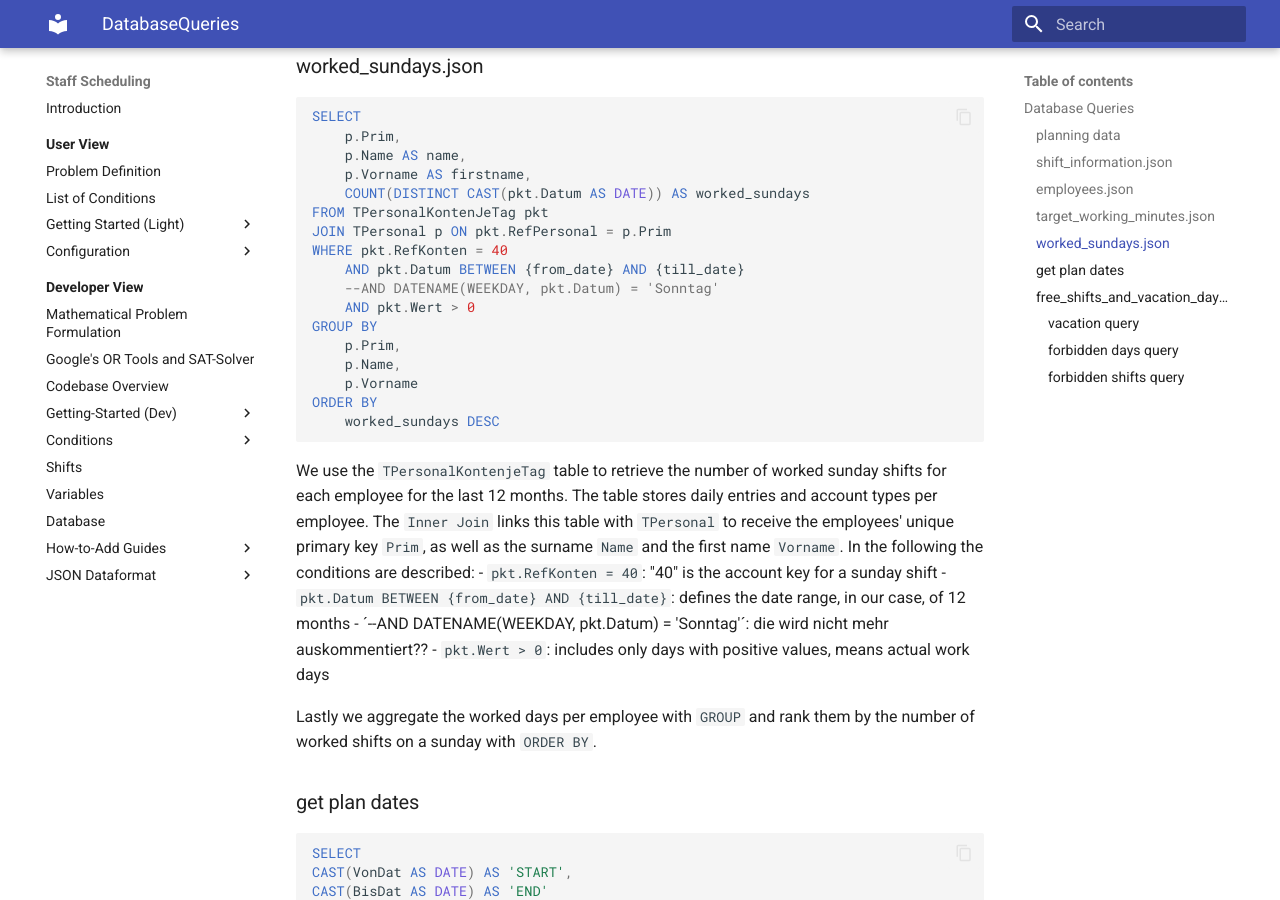
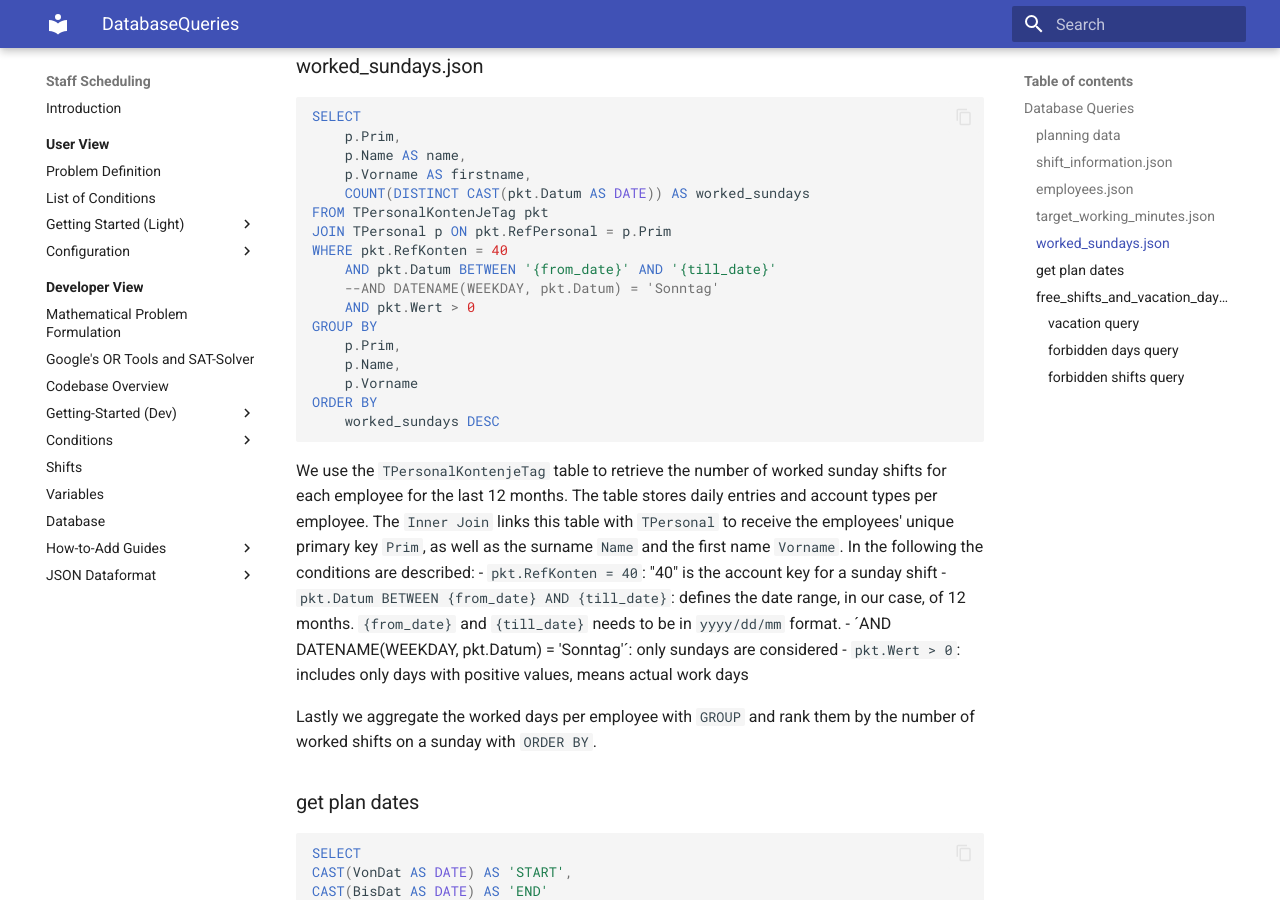
Before and after one commit to CombiRWTH/StaffScheduling, an MkDocs documentation site: the page built from docs/DatabaseQueries.md, in a window 1280 px wide and 900 px high, scrolled down 2492 px. Built offline with MkDocs 1.6.1 and Material for MkDocs 9.7.7, drawn with Linux system fonts in a browser that asks for light colours.

Commit message:
Update DatabaseQueries.md

```diff
--- a/docs/DatabaseQueries.md
+++ b/docs/DatabaseQueries.md
@@ -104,7 +104,7 @@ SELECT
 FROM TPersonalKontenJeTag pkt
 JOIN TPersonal p ON pkt.RefPersonal = p.Prim
 WHERE pkt.RefKonten = 40
-    AND pkt.Datum BETWEEN {from_date} AND {till_date}
+    AND pkt.Datum BETWEEN '{from_date}' AND '{till_date}'
     --AND DATENAME(WEEKDAY, pkt.Datum) = 'Sonntag'
     AND pkt.Wert > 0
 GROUP BY
@@ -117,8 +117,8 @@ ORDER BY
 
 We use the `TPersonalKontenjeTag` table to retrieve the number of worked sunday shifts for each employee for the last 12 months. The table stores daily entries and account types per employee. The `Inner Join` links this table with `TPersonal` to receive the employees' unique primary key `Prim`, as well as the surname `Name` and the first name `Vorname`. In the following the conditions are described:
 - `pkt.RefKonten = 40`:  "40" is the account key for a sunday shift
-- `pkt.Datum BETWEEN {from_date} AND {till_date}`: defines the date range, in our case, of 12 months
-- ´--AND DATENAME(WEEKDAY, pkt.Datum) = 'Sonntag'´: die wird nicht mehr auskommentiert??
+- `pkt.Datum BETWEEN {from_date} AND {till_date}`: defines the date range, in our case, of 12 months. `{from_date}` and `{till_date}` needs to be in `yyyy/dd/mm` format.
+- ´AND DATENAME(WEEKDAY, pkt.Datum) = 'Sonntag'´: only sundays are considered
 - `pkt.Wert > 0`: includes only days with positive values, means actual work days
 
 Lastly we aggregate the worked days per employee with `GROUP` and rank them by the number of worked shifts on a sunday with `ORDER BY`.
```
